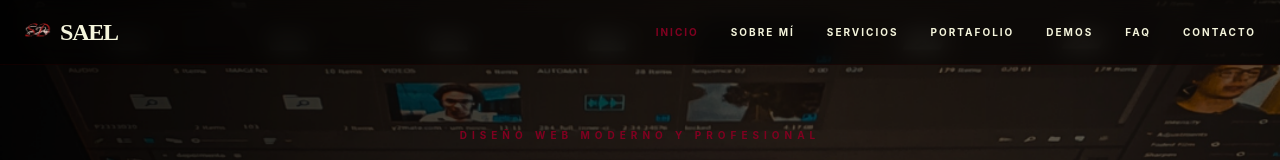
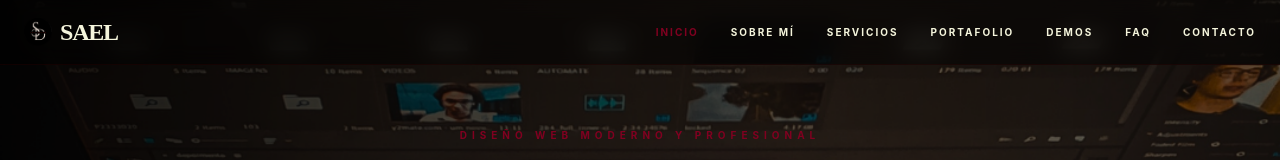
Before and after one commit to santysamaniego/SaelWeb, a React (Vite) app: page / in a window 1280 px wide. Shown: the top 160 px of the page. Built offline with nearby package versions, Linux system fonts and the light colour scheme.

Commit message:
actualizacion img pest

```diff
--- a/index.html
+++ b/index.html
@@ -10,18 +10,18 @@
 
     <!-- Open Graph / Facebook -->
     <meta property="og:type" content="website" />
-    <meta property="og:url" content="https://sael.com/" />
+    <meta property="og:url" content="https://sael.design/" />
     <meta property="og:title" content="SAEL | Diseño Web Profesional" />
     <meta property="og:description" content="Transformo ideas en experiencias digitales memorables. Diseño que cautiva, funcionalidad que convierte." />
-    <meta property="og:image" content="logo_saelDesign.png" />
+    <meta property="og:image" content="logo_sael2.png" />
 
     <!-- Twitter -->
     <meta property="twitter:card" content="summary_large_image" />
     <meta property="twitter:title" content="SAEL | Diseño Web Profesional" />
     <meta property="twitter:description" content="Transformo ideas en experiencias digitales memorables." />
-    <meta property="twitter:image" content="logo_saelDesign.png" />
+    <meta property="twitter:image" content="logo_sael2.png" />
 
-    <link rel="shortcut icon" href="logo_saelDesign.png" type="image/x-icon">
+    <link rel="shortcut icon" href="logo_sael2.png" type="image/x-icon">
     <link rel="preconnect" href="https://fonts.googleapis.com">
     <link rel="preconnect" href="https://fonts.gstatic.com" crossorigin>
   </head>
--- a/src/components/Footer.tsx
+++ b/src/components/Footer.tsx
@@ -28,7 +28,7 @@ const Footer = () => {
             {/* Logo + Title */}
             <div className="flex items-center gap-2">
               <img
-                src="logo_saelDesign.png"
+                src="logo_sael2.png"
                 alt="SAEL Logo"
                 className="h-7 w-auto"
               />
--- a/src/components/Navbar.tsx
+++ b/src/components/Navbar.tsx
@@ -28,7 +28,7 @@ const Navbar = () => {
       {/* Logo + Title */}
       <div className="flex items-center gap-2">
         <img
-          src="logo_saelDesign.png"
+          src="logo_sael2.png"
           alt="SAEL Logo"
           className="h-7 w-auto"
         />
@@ -93,7 +93,7 @@ const Navbar = () => {
             {/* Logo + Title */}
             <div className="flex items-center gap-2">
               <img
-                src="logo_saelDesign.png"
+                src="logo_sael2.png"
                 alt="SAEL Logo"
                 className="h-6 w-auto"
               />
```
Also changed, not shown: public/logo_sael2.png (added), 1 other file (tests, documents, lock files or other folders).
